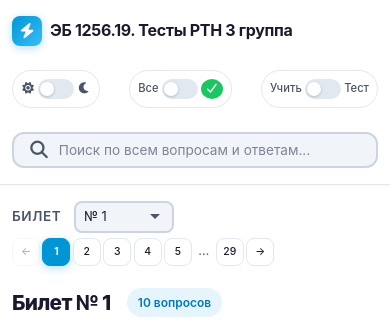
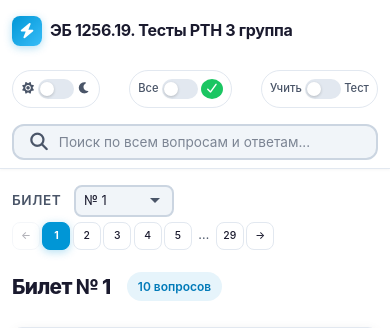
Before and after one commit to smolnymn-bit/eb-tests, a Flask app: page / in a window 390 px wide. Shown: the top 328 px of the page. Run offline with Flask 3, Linux system fonts and the light colour scheme.

Commit message:
Update main.css

```diff
--- a/static/css/main.css
+++ b/static/css/main.css
@@ -822,7 +822,6 @@ input:checked + .toggle-slider::before {
     .header-search {
         order: 3;
         width: 100%;
-        margin: 8px 0 8px 0;
     }
     .search-input {
         min-width: auto;
```
